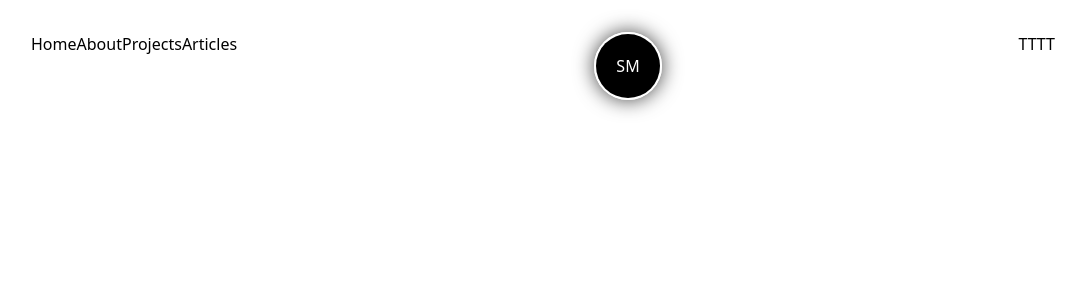
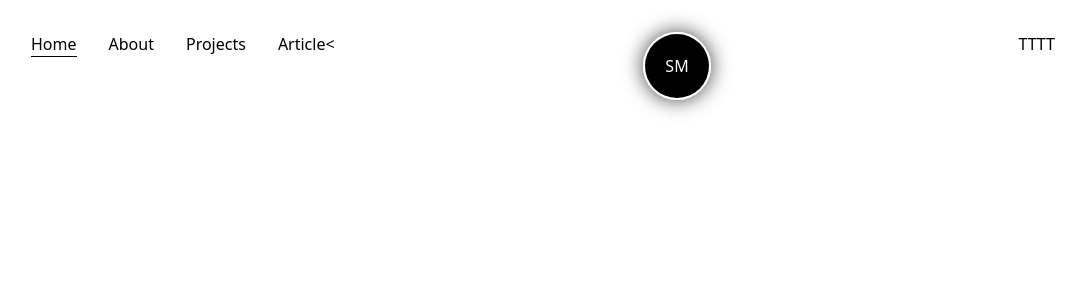
Before and after one commit to SparkMesh/spark-mesh-frontend, a Next.js app: page / in a window 1280 px wide. Shown: the top 300 px of the page, without its empty margins (97-1183 px from the left). Built offline with nearby package versions, Linux system fonts and the light colour scheme.

Commit message:
navbar navigation bottom animation

```diff
--- a/package.json
+++ b/package.json
@@ -9,6 +9,7 @@
     "lint": "next lint"
   },
   "dependencies": {
+    "@react-three/fiber": "^8.13.0",
     "@types/node": "18.15.11",
     "@types/react": "18.0.35",
     "@types/react-dom": "18.0.11",
@@ -20,6 +21,7 @@
     "react-dom": "18.2.0",
     "react-social-icons": "^5.15.0",
     "tailwindcss": "3.3.1",
+    "three": "^0.152.2",
     "typescript": "5.0.4"
   }
 }
--- a/src/components/NavBar.tsx
+++ b/src/components/NavBar.tsx
@@ -1,19 +1,32 @@
 import Link from 'next/link'
 import React from 'react'
 import Logo from './Logo'
+import { useRouter } from 'next/router'
 type Props = {}
+const CustomLink = ({ href, title, className ='' }: { href: string,title:string, className: string }) => {
+  const router = useRouter()
 
-function NavBar({}: Props) {
+
+  return (
+    <Link href={href} className={`${className} relative group`}>{title}
+    <span className={`h-[1px] inline-block bg-black absolute left-0 -bottom-0.5 group-hover:w-full transition-[width] ease duration-300 ${router.asPath === href ? 'w-full' : 'w-0'}`}></span>
+    </Link>)}
+
+const NavBar = ({}: Props) => {
+
   return (
     <header className='w-full px-32 py-8 font-medium flex justify-between'>
       <nav>
-        <Link href='/'>Home</Link>
-        <Link href='/about'>About</Link>
-        <Link href='/projects'>Projects</Link>
-        <Link href='/articles'>Articles</Link>
+        <CustomLink className='mr-4' href='/' title='Home'/>
+
+
+        <CustomLink className='mx-4' href='/about' title='About'></CustomLink>
+        <CustomLink className='mx-4' href='/projects' title='Projects'></CustomLink>
+        <CustomLink className='ml-4' href='/articles' title='Article<'></CustomLink>
 
       </nav>
       <Logo/>
+
       <nav>
         <Link href='/' target={'_blank'}>T</Link>
         <Link href='/' target={'_blank'}>T</Link>
```
Also changed, not shown: 1 other file (tests, documents, lock files or other folders).
